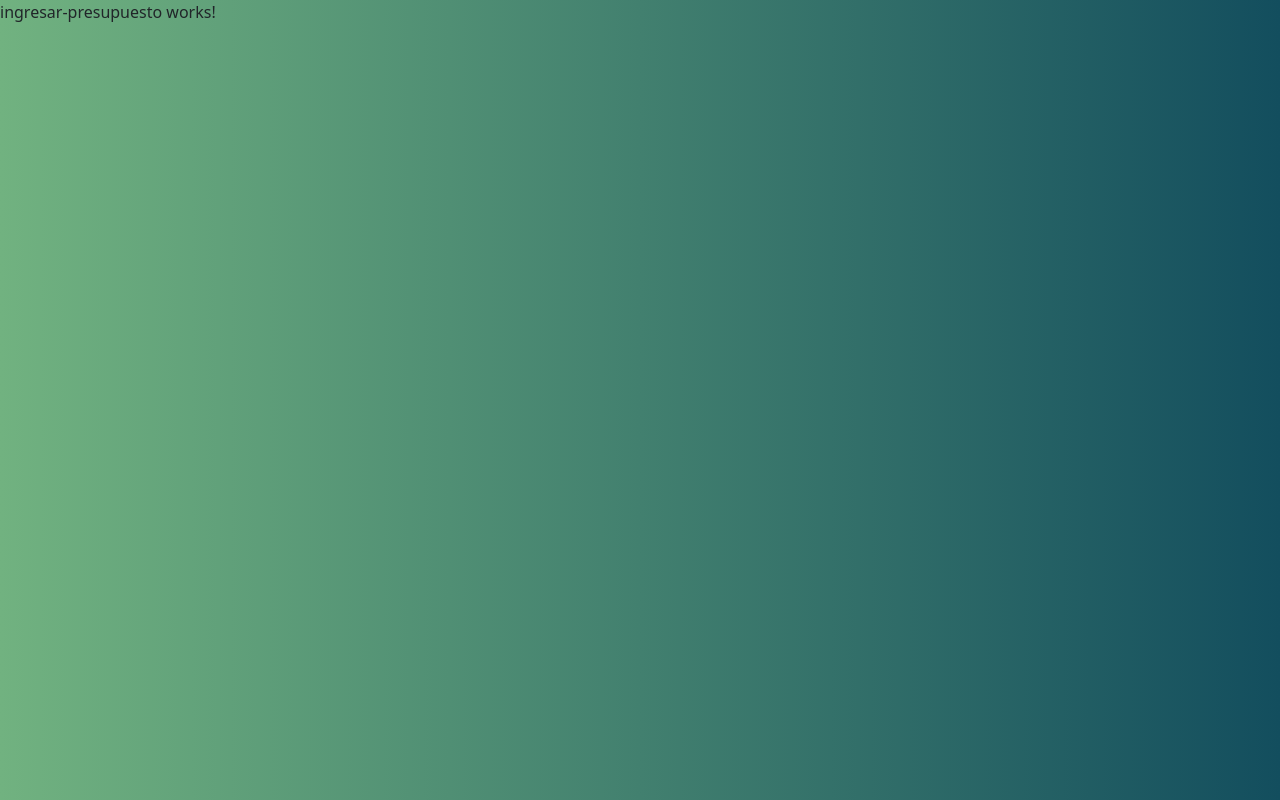
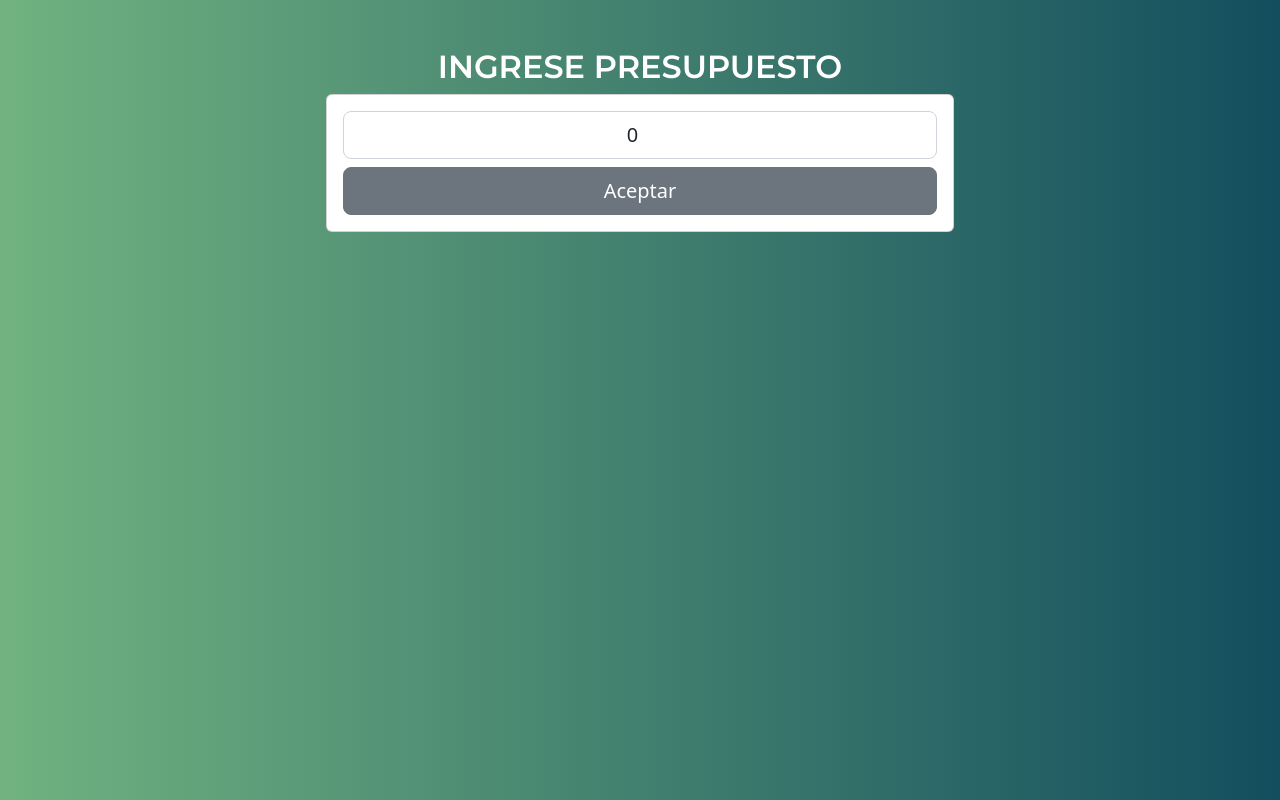
Before and after one commit to Geral-code/Angular_presupuesto_app, an Angular app: page /ingresarPresupuesto in a window 1280 px wide. Built offline with nearby package versions, Linux system fonts and the light colour scheme.

Commit message:
add styles component ingresarpresupuesto

```diff
--- a/src/app/app-routing.module.ts
+++ b/src/app/app-routing.module.ts
@@ -10,7 +10,8 @@ const routes: Routes = [
 
   { path: '', redirectTo: '/ingresarPresupuesto', pathMatch:'full' },
   { path: 'ingresarPresupuesto', component: IngresarPresupuestoComponent },
-  { path: 'gastos', component: GastosComponent }
+  { path: 'gastos', component: GastosComponent },
+  { path: '**', redirectTo: '/ingresarPresupuesto', pathMatch: 'full' }
 
 ];
 
--- a/src/app/components/ingresar-presupuesto/ingresar-presupuesto.component.css
+++ b/src/app/components/ingresar-presupuesto/ingresar-presupuesto.component.css
@@ -0,0 +1,7 @@
+input {
+    text-align: center;
+}
+
+button {
+    width: 100%;
+}
--- a/src/app/components/ingresar-presupuesto/ingresar-presupuesto.component.html
+++ b/src/app/components/ingresar-presupuesto/ingresar-presupuesto.component.html
@@ -1 +1,15 @@
-<p>ingresar-presupuesto works!</p>
+<div class="row mt-5">
+    <div class="col-lg-6 offset-lg-3">
+        <h2 class="text-center fontTitle">Ingrese Presupuesto</h2>
+        <div class="card">
+            <div class="card-body">
+                <div *ngIf="cantidadIncorrecta" class="text-center mb-3">
+                    <span class="badge bg-danger textError">EL PRESUPUESTO DEBE SER MAYOR A CERO</span>
+                </div>
+
+                <input type="number" [(ngModel)]="cantidad" class="form-control form-control-lg" placeholder="Ingrese su Presupuesto">
+                <button class="btn btn-secondary btn-lg btn-block mt-2">Aceptar</button>
+            </div>
+        </div>
+    </div>
+</div>
--- a/src/app/components/ingresar-presupuesto/ingresar-presupuesto.component.ts
+++ b/src/app/components/ingresar-presupuesto/ingresar-presupuesto.component.ts
@@ -7,7 +7,14 @@ import { Component, OnInit } from '@angular/core';
 })
 export class IngresarPresupuestoComponent implements OnInit {
 
-  constructor() { }
+  cantidad:number;
+  cantidadIncorrecta: boolean;
+
+  constructor() {
+    this.cantidad = 0;
+    this.cantidadIncorrecta = false;
+
+  }
 
   ngOnInit(): void {
   }
--- a/src/index.html
+++ b/src/index.html
@@ -8,7 +8,9 @@
   <link rel="icon" type="image/x-icon" href="favicon.ico">
   <!-- CSS only -->
   <link href="https://cdn.jsdelivr.net/npm/bootstrap@5.2.2/dist/css/bootstrap.min.css" rel="stylesheet" integrity="sha384-Zenh87qX5JnK2Jl0vWa8Ck2rdkQ2Bzep5IDxbcnCeuOxjzrPF/et3URy9Bv1WTRi" crossorigin="anonymous">
-
+  <link rel="preconnect" href="https://fonts.googleapis.com">
+<link rel="preconnect" href="https://fonts.gstatic.com" crossorigin>
+<link href="https://fonts.googleapis.com/css2?family=Montserrat:wght@600&display=swap" rel="stylesheet">
 </head>
 <body>
   <app-root></app-root>
--- a/src/styles.css
+++ b/src/styles.css
@@ -7,3 +7,12 @@ background: -webkit-linear-gradient(to right, #71B280, #134E5E);  /* Chrome 10-2
 background: linear-gradient(to right, #71B280, #134E5E); /* W3C, IE 10+/ Edge, Firefox 16+, Chrome 26+, Opera 12+, Safari 7+ */
 
 }
+
+.fontTitle {
+    font-family: 'Montserrat', sans-serif;
+    color: white;
+    text-transform: uppercase;
+}
+.textError {
+    font-size: 1rem;
+}
```
Also changed, not shown: src/app/app.module.ts (+10 -2 lines).
